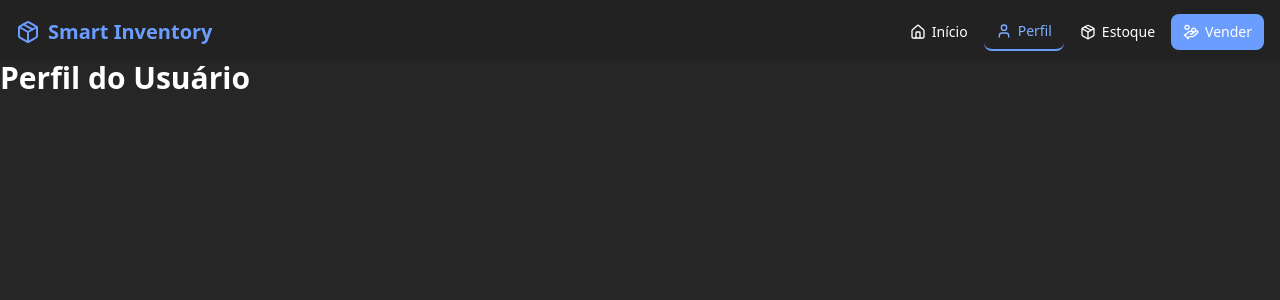
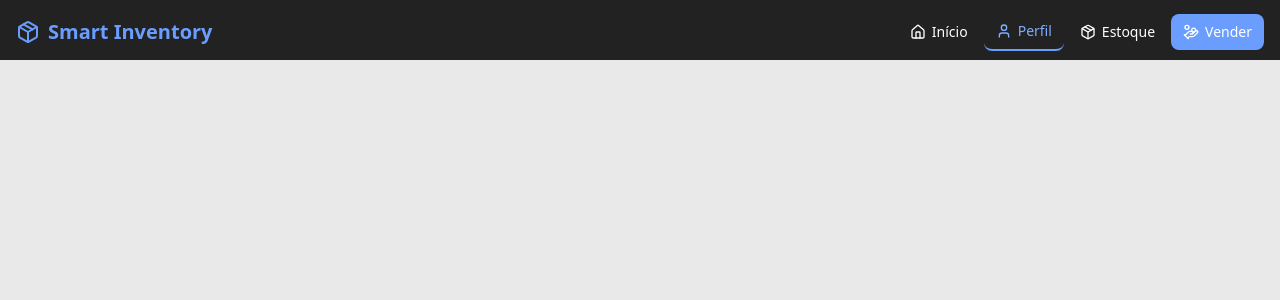
Before and after one commit to cnrnival/smart-inventory, a Next.js app: page /profile in a window 1280 px wide. Shown: the top 300 px of the page. Built offline with nearby package versions, Linux system fonts and the light colour scheme; no server answers.

Commit message:
update profile

```diff
--- a/db.json
+++ b/db.json
@@ -135,14 +135,5 @@
     }
   ],
   "users": [
-    {
-      "id": "6nsian_UMFk",
-      "name": "kaka",
-      "email": "kaka@kaka.com",
-      "password": "kaka@kaka.com",
-      "document": "kaka@kaka.com",
-      "isAdmin": true
-    }
-  ],
-  "$schema": "./node_modules/json-server/schema.json"
+  ]
 }
--- a/src/app/profile/page.tsx
+++ b/src/app/profile/page.tsx
@@ -4,14 +4,15 @@ import { useAuthContext } from "@/hooks/useAuthContext"
 
 export default function Profile() {
 
-    const {user} = useAuthContext();
+    const { user } = useAuthContext();
 
     return (
-        <div className="h-[calc(100vh-60px)] text-white bg-[#262626] flex flex-col ">
-            <h1 className="text-3xl font-bold">Perfil do Usuário</h1>
-            <span>{user?.name}</span>
-            <span>{user?.email}</span>
-            <span>{user?.document}</span>
+        <div className="h-[calc(100vh-60px)] w-screen ">
+            <div className="w-6xl h-full mx-auto flex flex-col">
+                <h2 className="text-black">{user?.name}</h2>
+                <span>{user?.email}</span>
+
+            </div>
         </div>
     )
 }
```
